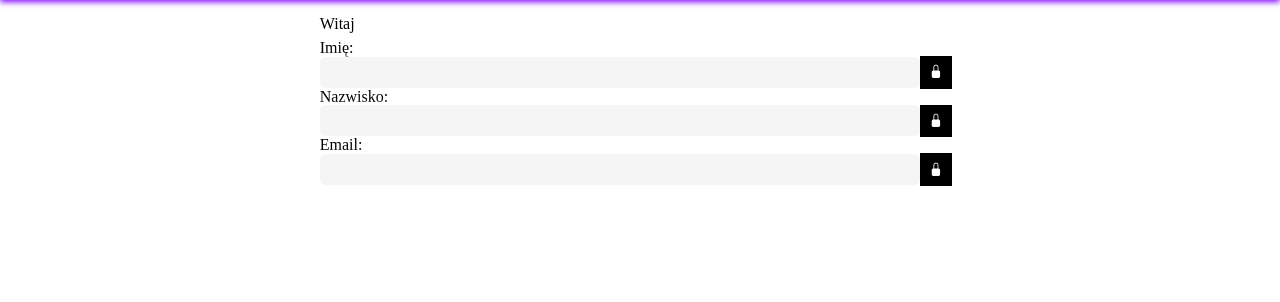
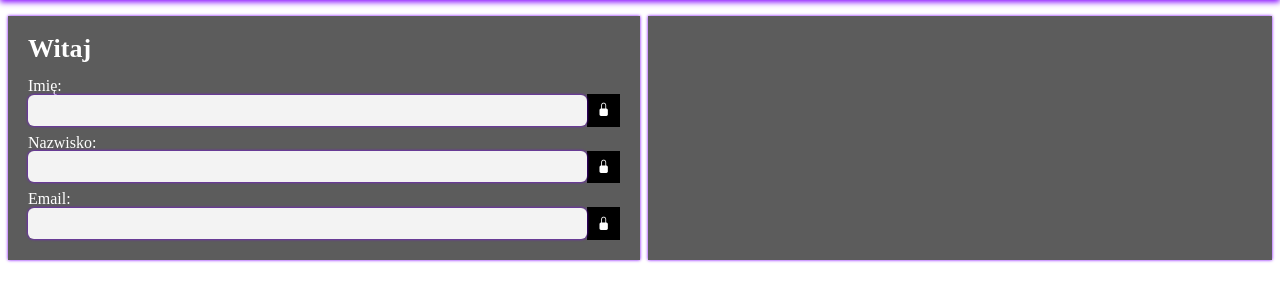
Before and after one commit to Ceglaa02/aboutme, a Symfony app: template templates/account.html.twig in a window 1280 px wide. Shown: the part 75-377 px from the top of the page. Run offline with Twig, Linux system fonts and the light colour scheme; the template is opened without the code that fills it, so the values that code supplies are empty; style sheets or scripts are compiled from the project's sources; some libraries are stand-ins or nearby versions.

Commit message:
scss code refactor

```diff
--- a/assets/styles/css/login.css
+++ b/assets/styles/css/login.css
@@ -48,17 +48,17 @@ body {
   font-weight: bolder;
 }
 
-.header-container, .form-container {
+.header-container, .form-container-login {
   display: flex;
   justify-content: center;
   align-items: center;
   width: 100%;
   background-color: inherit;
 }
-.header-container label, .form-container label {
+.header-container label, .form-container-login label {
   color: white;
 }
-.header-container input, .form-container input {
+.header-container input, .form-container-login input {
   display: flex;
   width: 100%;
 }
--- a/assets/styles/scss/app.scss
+++ b/assets/styles/scss/app.scss
@@ -42,23 +42,23 @@ body{
     text-shadow: 0 0 6px var(--primary-color);
 }
 
-//.primary-color{
-//    color:var(--primary-color);
-//}
-//
-//.bolder{
-//    font-weight: bolder;
-//}
-//.box{
-//    display: flex;
-//    flex-direction: column;
-//    padding: .25rem;
-//
-//    color: white;
-//
-//    z-index: 2;
-//}
-//
-//.h1{
-//    font-size: 26px;
-//}
+.primary-color{
+    color:var(--primary-color);
+}
+
+.bolder{
+    font-weight: bolder;
+}
+.box{
+    display: flex;
+    flex-direction: column;
+    padding: .25rem;
+
+    color: white;
+
+    z-index: 2;
+}
+
+.h1{
+    font-size: 26px;
+}
--- a/assets/styles/scss/components/_form.scss
+++ b/assets/styles/scss/components/_form.scss
@@ -21,50 +21,50 @@
     border: 1px solid var(--primary-color);
 }
 
-//.form-container{
-//    position: relative;
-//
-//    display: flex;
-//    flex-direction: column;
-//    flex-grow: 1;
-//    width: 50%;
-//
-//    padding: 1rem;
-//
-//    background-color: var(--primary-background-color);
-//    box-shadow: 0 0 3px var(--primary-color);
-//}
-//
-//.form-container::after{
-//    content: '';
-//
-//    position: absolute;
-//    top: 0;
-//    left: 50%;
-//    transform: translateX(-50%);
-//
-//    display: flex;
-//    width: 100%;
-//    height: 100%;
-//
-//    opacity: .7;
-//
-//    background-color: rgba(0, 0, 0, 0.89);
-//}
-//
-//.form{
-//    display: flex;
-//    width: 100%;
-//    height: 100%;
-//
-//    padding: 0 .5rem;
-//}
-//
-//.form-control-alt{
-//    position: relative;
-//    box-shadow: 0 0 3px white;
-//}
-//
-//.form-control-alt:disabled{
-//    box-shadow: 0 0 3px var(--primary-color);
-//}
+.form-container{
+    position: relative;
+
+    display: flex;
+    flex-direction: column;
+    flex-grow: 1;
+    width: 50%;
+
+    padding: 1rem;
+
+    background-color: var(--primary-background-color);
+    box-shadow: 0 0 3px var(--primary-color);
+}
+
+.form-container::after{
+    content: '';
+
+    position: absolute;
+    top: 0;
+    left: 50%;
+    transform: translateX(-50%);
+
+    display: flex;
+    width: 100%;
+    height: 100%;
+
+    opacity: .7;
+
+    background-color: rgba(0, 0, 0, 0.89);
+}
+
+.form{
+    display: flex;
+    width: 100%;
+    height: 100%;
+
+    padding: 0 .5rem;
+}
+
+.form-control-alt{
+    position: relative;
+    box-shadow: 0 0 3px white;
+}
+
+.form-control-alt:disabled{
+    box-shadow: 0 0 3px var(--primary-color);
+}
--- a/assets/styles/scss/login.scss
+++ b/assets/styles/scss/login.scss
@@ -51,7 +51,7 @@ body {
     font-weight: bolder;
 }
 
-.header-container, .form-container{
+.header-container, .form-container-login{
     display: flex;
     justify-content: center;
     align-items: center;
--- a/public/styles/login.min.css
+++ b/public/styles/login.min.css
@@ -1 +1 @@
-.login-form{position:relative;display:flex;justify-content:center;align-items:center;flex-direction:column;max-width:250px;width:100%;padding:1rem;margin:0 1rem;box-shadow:0 0 6px #fff}.login-form>*{z-index:2}@media (min-width:576px){.login-form{max-width:500px}}@media (min-width:768px){.login-form{max-width:600px}}.login-form::after{content:"";position:absolute;display:flex;width:100%;height:100%;background-color:#000;opacity:.65}body{background-image:url("/images/background.jpg");background-size:cover;background-position:center;background-repeat:no-repeat;min-height:100vh}.h1{font-size:30px;color:#fff;font-weight:bolder}.form-container,.header-container{display:flex;justify-content:center;align-items:center;width:100%;background-color:inherit}.form-container label,.header-container label{color:#fff}.form-container input,.header-container input{display:flex;width:100%}.form-container-login{display:flex;justify-content:center;align-items:start;flex-direction:column}.form-container-login label{font-size:16px}.form-control-login{box-shadow:0 0 6px #fff}
+.login-form{position:relative;display:flex;justify-content:center;align-items:center;flex-direction:column;max-width:250px;width:100%;padding:1rem;margin:0 1rem;box-shadow:0 0 6px #fff}.login-form>*{z-index:2}@media (min-width:576px){.login-form{max-width:500px}}@media (min-width:768px){.login-form{max-width:600px}}.login-form::after{content:"";position:absolute;display:flex;width:100%;height:100%;background-color:#000;opacity:.65}body{background-image:url("/images/background.jpg");background-size:cover;background-position:center;background-repeat:no-repeat;min-height:100vh}.h1{font-size:30px;color:#fff;font-weight:bolder}.form-container-login,.header-container{display:flex;justify-content:center;align-items:center;width:100%;background-color:inherit}.form-container-login label,.header-container label{color:#fff}.form-container-login input,.header-container input{display:flex;width:100%}.form-container-login{display:flex;justify-content:center;align-items:start;flex-direction:column}.form-container-login label{font-size:16px}.form-control-login{box-shadow:0 0 6px #fff}
```
Also changed, not shown: assets/styles/css/app.css (+60 -0 lines), public/styles/app.min.css, 1 other file.
